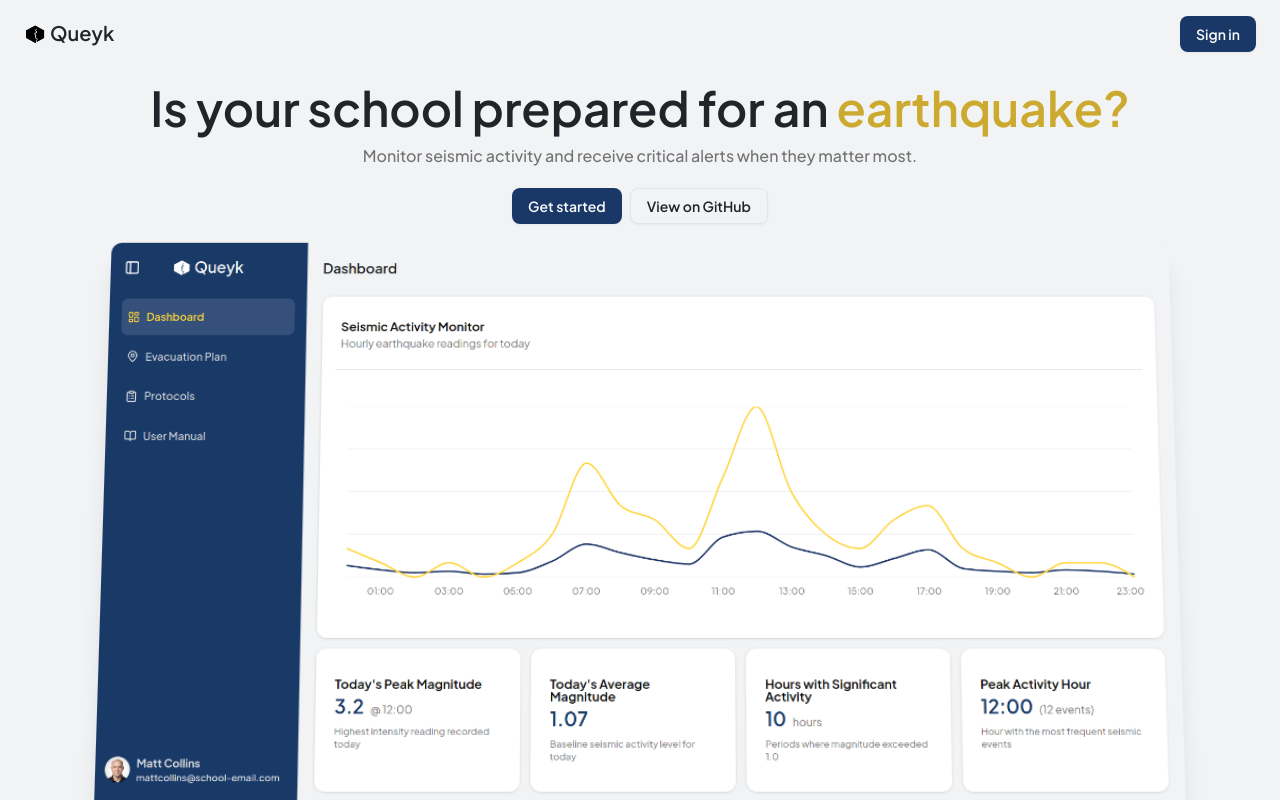
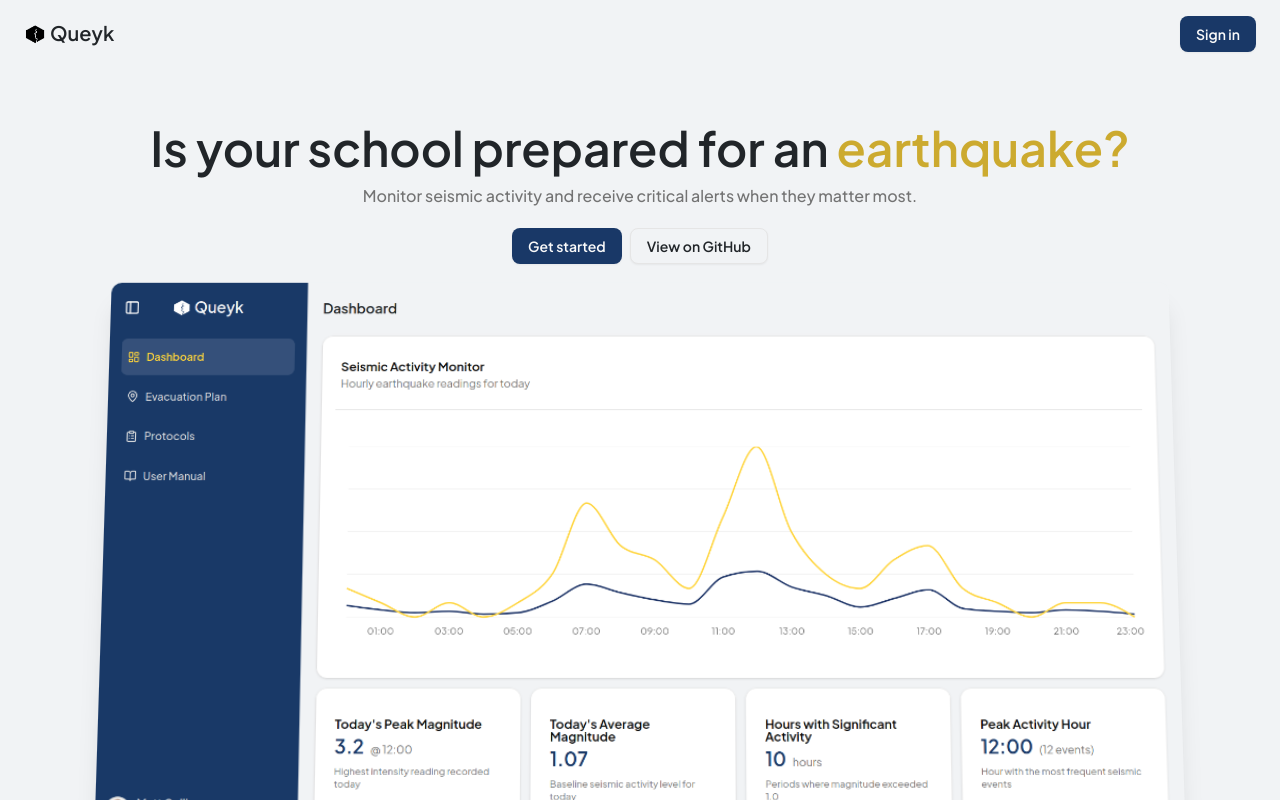
Before and after one commit to project-queyk/queyk-web, a Next.js app: page / in a window 1280 px wide. Shown: the top 800 px of the page. Built offline with nearby package versions, Linux system fonts and the light colour scheme; no server answers.

Commit message:
fix: Landing page hero header text's top margin being too low on desktop screens

```diff
--- a/components/LandingPage.tsx
+++ b/components/LandingPage.tsx
@@ -186,7 +186,7 @@ export default function LandingPage({ session }: { session: Session | null }) {
         )}
       </motion.header>
       <main>
-        <section className="mx-6 flex min-h-[90dvh] flex-col items-center justify-center gap-2 md:mx-24 md:min-h-[100dvh] md:gap-3">
+        <section className="mx-6 flex min-h-[90dvh] flex-col items-center justify-center gap-2 md:mx-24 md:min-h-[110dvh] md:gap-3">
           <motion.h1
             className="flex flex-wrap justify-center gap-x-2 text-2xl font-semibold md:text-5xl"
             variants={container}
```
